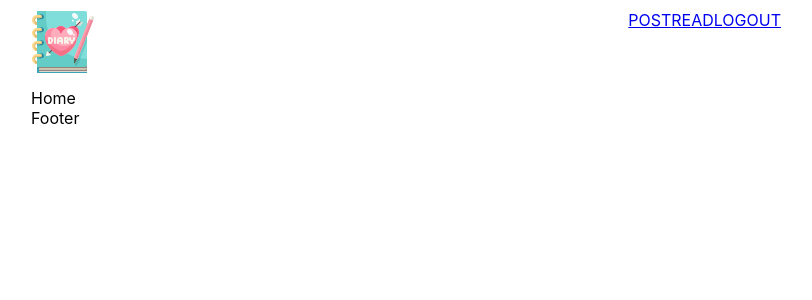
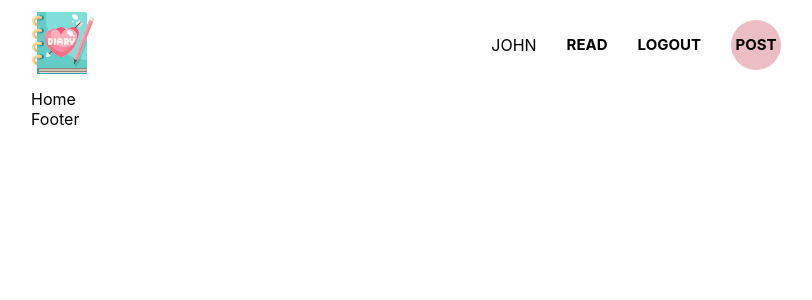
Before and after one commit to pinkfroggie/diary, a React (Create React App) app in the folder diary/: page / in a window 1280 px wide. Shown: the top 300 px of the page, without its empty margins (234-1046 px from the left). Built offline with nearby package versions, Linux system fonts and the light colour scheme.

Commit message:
styled navbar

```diff
--- a/diary/src/components/Navbar.jsx
+++ b/diary/src/components/Navbar.jsx
@@ -10,9 +10,12 @@ const Navbar = () => {
           <img src={Logo} alt=''/>
         </div>
         <div className='links'>
-          <Link>POST</Link>
-          <Link>READ</Link>
-          <Link>LOGOUT</Link>
+          <span>JOHN</span>
+          <Link className='link' to='/single'><h5>READ</h5></Link>
+          <Link className='link' to='/login'><h5>LOGOUT</h5></Link>
+          <span className='post'>
+          <Link className='link' to='/write'><h5>POST</h5></Link>
+          </span>
         </div>
       </div>
     </div>
--- a/diary/src/style.scss
+++ b/diary/src/style.scss
@@ -6,6 +6,13 @@ $lightPink: #EABEC3;
 
     .container{
         width: 750px;
+        // maybe change width to flex to work on smaller screens
+
+        .link{
+            text-decoration: none;
+            color: inherit;
+        }
+
         // login + register
         .auth{
             display: flex;
@@ -48,11 +55,35 @@ $lightPink: #EABEC3;
             .container{
                 padding: 10px 0px;
                 display: flex;
+                align-items: center;
                 justify-content: space-between;
                 .logo{
-
+                    width: 150px;
                 }
                 .links{
+                    display: flex;
+                    align-items: center;
+                    gap: 30px;
+
+                    h5{
+                        font-size: 15px;
+                        font-weight: bold;
+                    }
+
+                    .post{
+                        background-color: $lightPink;
+                        width: 50px;
+                        height: 50px;
+                        border-radius: 50%;
+                        display: flex;
+                        align-items: center;
+                        justify-content: center;
+
+                        &:hover{
+                            color:#EDEEF3;
+                            background-color: #D0637C;
+                        }
+                    }
 
                 }
             }
```
